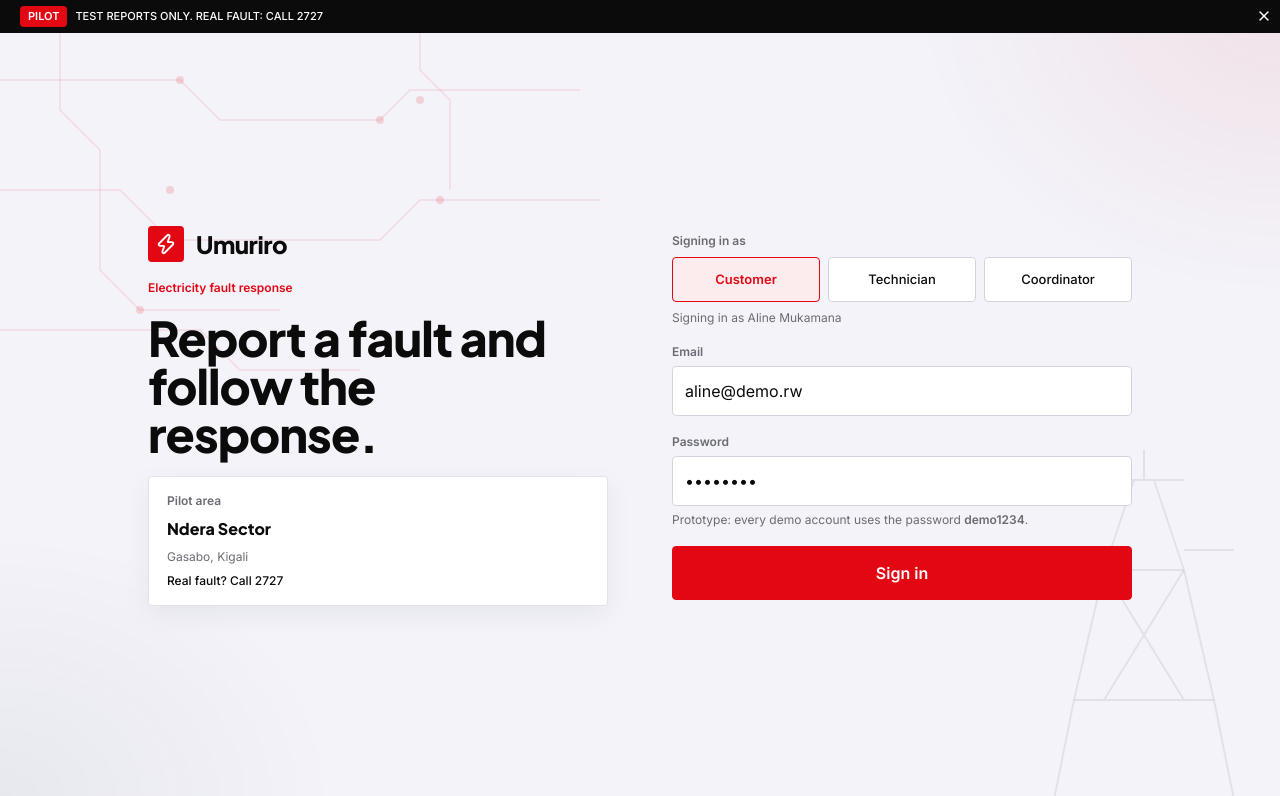
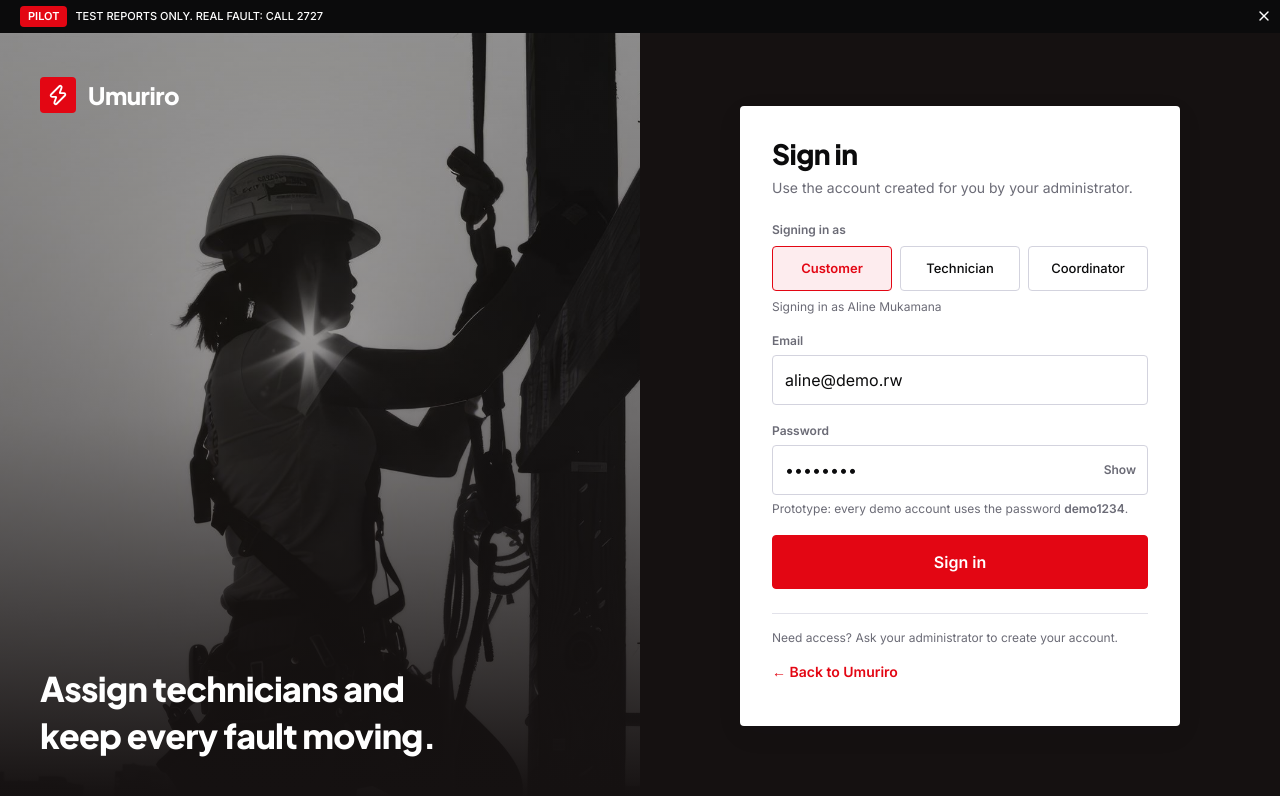
Before and after one commit to Larissanoella-05/Capstone-project, a React (Vite) app in the folder frontend/: page /login in a window 1280 px wide. Shown: the top 796 px of the page. Built offline with nearby package versions, Linux system fonts and the light colour scheme; no server answers.

Commit message:
feat: redesign login page as a split screen

```diff
--- a/frontend/src/index.css
+++ b/frontend/src/index.css
@@ -3,6 +3,7 @@
 /* Design tokens from the Umuriro design artifact (red accent, Plus Jakarta Sans + Inter, 4px radius) */
 @theme {
   --color-ink: #0b0b0c;
+  --color-night: #151111;
   --color-paper: #f3f3f9;
   --color-white: #ffffff;
   --color-accent: #e30613;
--- a/frontend/src/pages/Login.jsx
+++ b/frontend/src/pages/Login.jsx
@@ -1,7 +1,6 @@
 import { useState } from 'react';
-import { Navigate, useLocation, useNavigate } from 'react-router-dom';
+import { Link, Navigate, useLocation, useNavigate } from 'react-router-dom';
 import { HOME_BY_ROLE, useAuth } from '../context/AuthContext.jsx';
-import Backdrop from '../components/Backdrop.jsx';
 import { LogoMark, PilotBanner } from '../components/Brand.jsx';
 import { Field } from '../components/Field.jsx';
 import { FormError } from '../components/States.jsx';
@@ -30,17 +29,6 @@ const ROLES = [
   },
 ];
 
-function PilotArea({ className = '' }) {
-  return (
-    <div className={`panel flex-col gap-2 px-[18px] py-4 ${className}`}>
-      <div className="eyebrow">Pilot area</div>
-      <div className="heading-weight text-base">Ndera Sector</div>
-      <div className="text-xs text-grey">Gasabo, Kigali</div>
-      <div className="text-xs font-medium">Real fault? Call 2727</div>
-    </div>
-  );
-}
-
 export default function Login() {
   const { user, login } = useAuth();
   const navigate = useNavigate();
@@ -52,6 +40,7 @@ export default function Login() {
   const [errors, setErrors] = useState({});
   const [formError, setFormError] = useState('');
   const [submitting, setSubmitting] = useState(false);
+  const [showPassword, setShowPassword] = useState(false);
 
   if (user) return <Navigate to={HOME_BY_ROLE[user.role]} replace />;
 
@@ -88,23 +77,37 @@ export default function Login() {
   }
 
   return (
-    <div className="relative flex min-h-dvh flex-col bg-paper">
-      <Backdrop />
-      <div className="relative z-[1]">
+    <div className="on-ink flex min-h-dvh flex-col bg-night">
       <PilotBanner />
+      <div className="grid flex-1 lg:grid-cols-2">
+        <div className="relative flex h-[220px] flex-col justify-between overflow-hidden p-5 lg:h-auto lg:p-10">
+          <img
+            src="/landing/silhouette.jpg"
+            alt="Silhouette of a lineworker in a hard hat and harness climbing a timber frame, with a crane behind"
+            className="absolute inset-0 h-full w-full object-cover"
+          />
+          <div
+            aria-hidden="true"
+            className="absolute inset-0 bg-linear-to-t from-night via-night/50 to-night/20"
+          />
+          <Link
+            to="/"
+            className="relative flex min-h-11 items-center gap-3 self-start text-white no-underline"
+          >
+            <LogoMark />
+            <span className="heading-weight text-2xl tracking-[-0.02em]">Umuriro</span>
+          </Link>
+          <p className="display relative m-0 max-w-md text-xl text-white lg:text-[34px]">
+            Assign technicians and keep every fault moving.
+          </p>
         </div>
-      <div className="relative z-[1] mx-auto grid w-full max-w-5xl flex-1 content-start gap-[18px] px-5 pb-7 pt-8 lg:grid-cols-2 lg:content-center lg:items-center lg:gap-16 lg:py-12">
-        <div className="flex flex-col gap-[18px]">
-          <div className="flex items-center gap-3">
-            <LogoMark />
-            <div className="heading-weight text-2xl tracking-[-0.02em]">Umuriro</div>
-          </div>
-          <div className="eyebrow text-accent">Electricity fault response</div>
-          <h1 className="display text-[28px] lg:text-5xl">
-            Report a fault and follow the response.
-          </h1>
-          <PilotArea className="hidden lg:flex" />
-        </div>
+
+        <div className="flex items-start justify-center px-5 py-8 lg:items-center lg:p-12">
+          <div className="w-full max-w-[440px] rounded-card bg-white p-6 text-ink shadow-lg sm:p-8">
+            <h1 className="display text-[28px]">Sign in</h1>
+            <p className="mb-6 mt-2 text-sm text-grey">
+              Use the account created for you by your administrator.
+            </p>
 
             <form onSubmit={onSubmit} noValidate className="flex flex-col gap-[18px]">
               {DEMO && (
@@ -162,12 +165,13 @@ export default function Login() {
                   ) : undefined
                 }
               >
+                <div className="relative">
                   <input
                     id="password"
-              type="password"
+                    type={showPassword ? 'text' : 'password'}
                     autoComplete="current-password"
                     placeholder="Enter your password"
-              className="field"
+                    className="field pr-16"
                     value={password}
                     aria-invalid={Boolean(errors.password)}
                     aria-describedby={
@@ -175,6 +179,17 @@ export default function Login() {
                     }
                     onChange={(event) => setPassword(event.target.value)}
                   />
+                  <button
+                    type="button"
+                    aria-label="Show password"
+                    aria-pressed={showPassword}
+                    aria-controls="password"
+                    className="absolute inset-y-0 right-0 min-w-11 cursor-pointer bg-transparent px-3 text-xs font-semibold text-grey focus-visible:outline-2 focus-visible:outline-accent"
+                    onClick={() => setShowPassword((shown) => !shown)}
+                  >
+                    {showPassword ? 'Hide' : 'Show'}
+                  </button>
+                </div>
               </Field>
 
               <FormError>{formError}</FormError>
@@ -184,7 +199,17 @@ export default function Login() {
               </button>
             </form>
 
-        <PilotArea className="flex lg:hidden" />
+            <div className="mt-6 flex flex-col gap-1 border-t border-line pt-4 text-xs text-grey">
+              <p className="m-0">Need access? Ask your administrator to create your account.</p>
+              <Link
+                to="/"
+                className="inline-flex min-h-11 items-center self-start text-sm font-semibold text-accent focus-visible:outline-accent"
+              >
+                ← Back to Umuriro
+              </Link>
+            </div>
+          </div>
+        </div>
       </div>
     </div>
   );
```
Also changed, not shown: 1 other file (tests, documents, lock files or other folders). Lines whose indentation alone changed are shown as unchanged.
